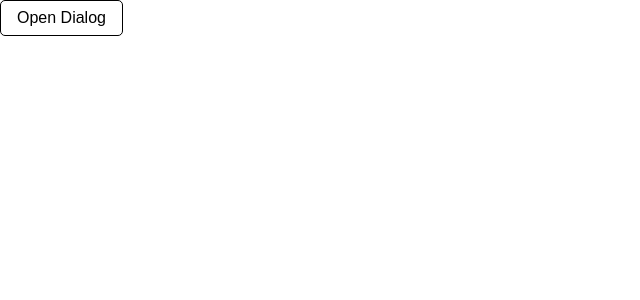
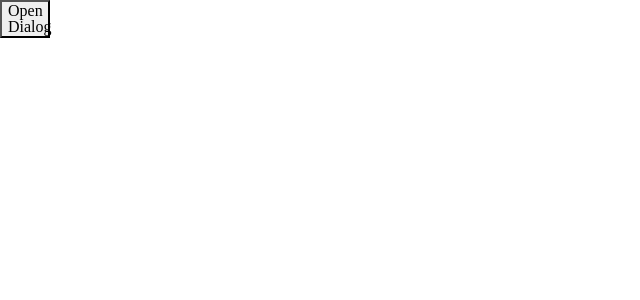
Before and after one commit to tkwok/project-asuna, a Next.js app: page / in a window 1280 px wide. Shown: the top 300 px of the page, without its empty margins (0-640 px from the left). Built offline with nearby package versions, Linux system fonts and the light colour scheme.

Commit message:
added boostrap 5

```diff
--- a/package.json
+++ b/package.json
@@ -10,6 +10,7 @@
     "@next/bundle-analyzer": "^11.1.0",
     "@reach/dialog": "^0.16.0",
     "@reach/visually-hidden": "^0.16.0",
+    "bootstrap": "^5.0.0-beta3",
     "next": "^11.1.0",
     "react": "^17.0.2",
     "react-dom": "^17.0.2",
--- /dev/null
+++ b/pages/404.js
@@ -0,0 +1,3 @@
+export default function Custom404() {
+  return <h1>Page Not Found</h1>
+}
--- a/pages/_app.js
+++ b/pages/_app.js
@@ -1,8 +1,15 @@
-import App from 'next/app';
+import Head from "next/head";
+
+import 'bootstrap/dist/css/bootstrap.css';
 import '../sass/app.scss';
 
-function AppWrapper({ Component, pageProps }) {
-  return <Component {...pageProps} />
+export default function AppWrapper({ Component, pageProps }) {
+  return (
+    <>
+      <Head>
+        <meta name="viewport" content="width=device-width, initial-scale=1" />
+      </Head>
+      <Component {...pageProps} />
+    </>
+  );
 }
-
-export default AppWrapper;
--- a/pages/index.js
+++ b/pages/index.js
@@ -11,7 +11,7 @@ function ExampleDialog(props) {
 
   return (
     <div>
-      <button className="btn-default" onClick={open}>Open Dialog</button>
+      <button className="btn-save" onClick={open}>Open Dialog</button>
       <Dialog isOpen={showDialog} onDismiss={close} aria-label="test">
         <button className="close-button" onClick={close}>
           <VisuallyHidden>Close</VisuallyHidden>
--- a/sass/app.scss
+++ b/sass/app.scss
@@ -3,6 +3,8 @@
 @import "abstracts/_variables";
 // Vendor Files
 //@import "vendor/bootstrap.scss";
+
+@import "settings/_settings";
 
 // Core files
 @import "core/_reset";
--- a/sass/components/button.scss
+++ b/sass/components/button.scss
@@ -1,16 +1,5 @@
-button {
-  &.btn-default {
-    font-family: Arial;
-    font-size: 1rem;
-    background-color: white;
-    border: 1px solid black;
-    border-radius: 5px;
-    padding: 0.5rem 1rem;
-    cursor: pointer;
-
-    &:hover {
-      background-color: blue;
-      color: white;
-    }
+@each $tuple in $buttonConfig {
+  button.btn-#{nth($tuple, 1)} {
+    width: nth($tuple, 2);
   }
 }
--- /dev/null
+++ b/sass/settings/_settings.scss
@@ -0,0 +1,3 @@
+$body-font-family: 'Helvetica Neue', Helvetica, Roboto, Arial, sans-serif;
+
+$buttonConfig: 'save' 50px, 'cancel' 50px, 'help' 100px;
```
Also changed, not shown: 2 other files (tests, documents, lock files or other folders).
